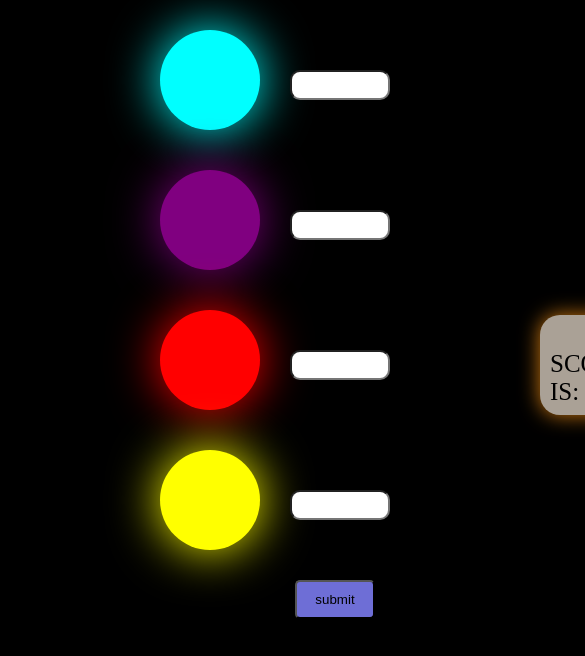
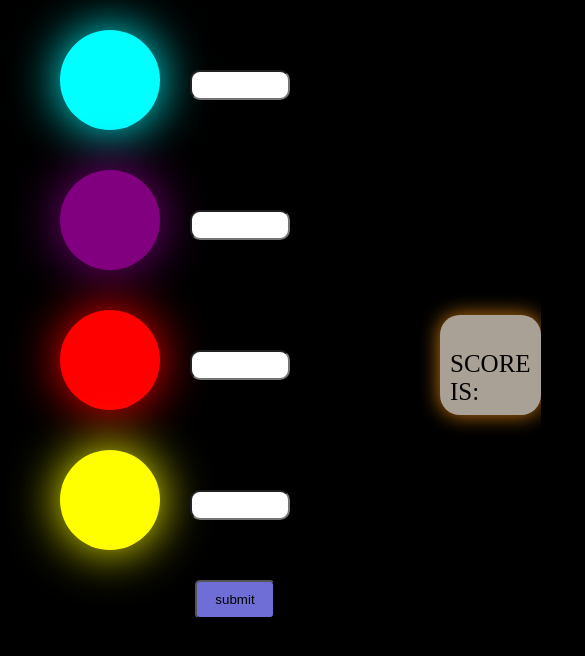
Before and after one commit to Ancy-linda/color-score, a plain HTML site: page index.html in a window 390 px wide. Shown: the top 656 px of the page, 585 px wide, since content can reach past the window. Drawn offline with Linux system fonts and the light colour scheme.

Commit message:
Update index.html

```diff
--- a/index.html
+++ b/index.html
@@ -115,12 +115,7 @@
                    padding:10px;
                    margin-top:25px;
                 }
-                @media screen and (max-width:939px) {
-                    .section{
-                        margin-left:150px;
-                    }
 
-                }
 
             </style>
             <body>
```
